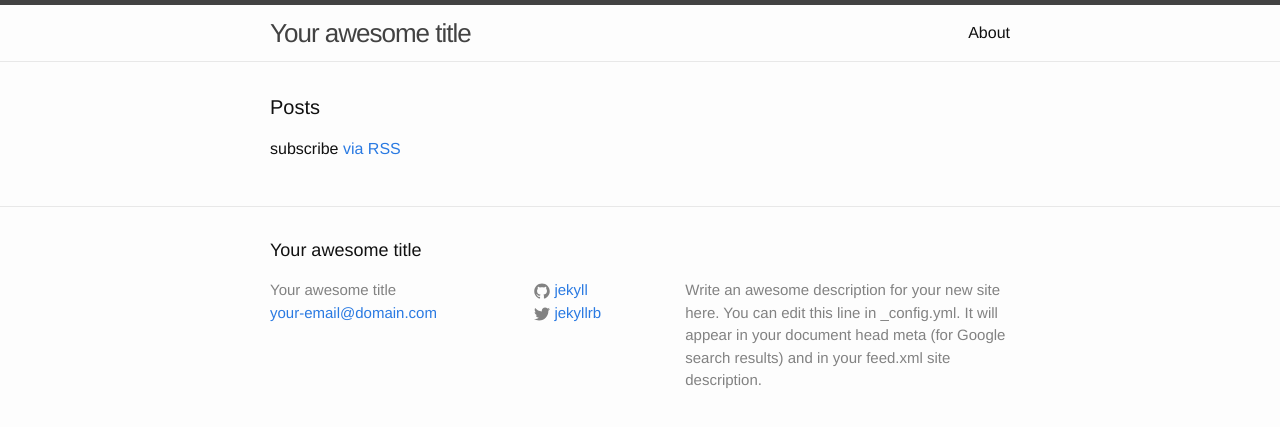
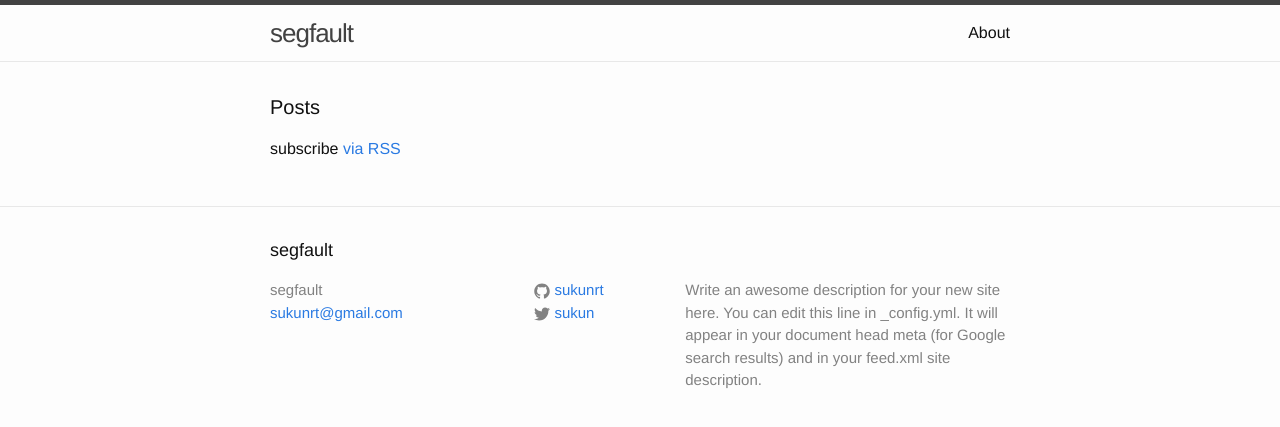
Before and after one commit to sukunrt/sukunrt.github.io, a Jekyll site: the page built from index.html, in a window 1280 px wide. Shown: the top 427 px of the page. Built offline with Jekyll 4.4.1, drawn with Linux system fonts in a browser that asks for light colours.

Commit message:
Add some site info

```diff
--- a/_config.yml
+++ b/_config.yml
@@ -6,16 +6,16 @@
 # 'jekyll serve'. If you change this file, please restart the server process.
 
 # Site settings
-title: Your awesome title
-email: your-email@domain.com
+title: segfault
+email: sukunrt@gmail.com
 description: > # this means to ignore newlines until "baseurl:"
   Write an awesome description for your new site here. You can edit this
   line in _config.yml. It will appear in your document head meta (for
   Google search results) and in your feed.xml site description.
 baseurl: "" # the subpath of your site, e.g. /blog
-url: "http://yourdomain.com" # the base hostname & protocol for your site
-twitter_username: jekyllrb
-github_username:  jekyll
+url: "https://sukunrt.github.io" # the base hostname & protocol for your site
+twitter_username: sukun
+github_username:  sukunrt
 
 # Build settings
 markdown: kramdown
```
